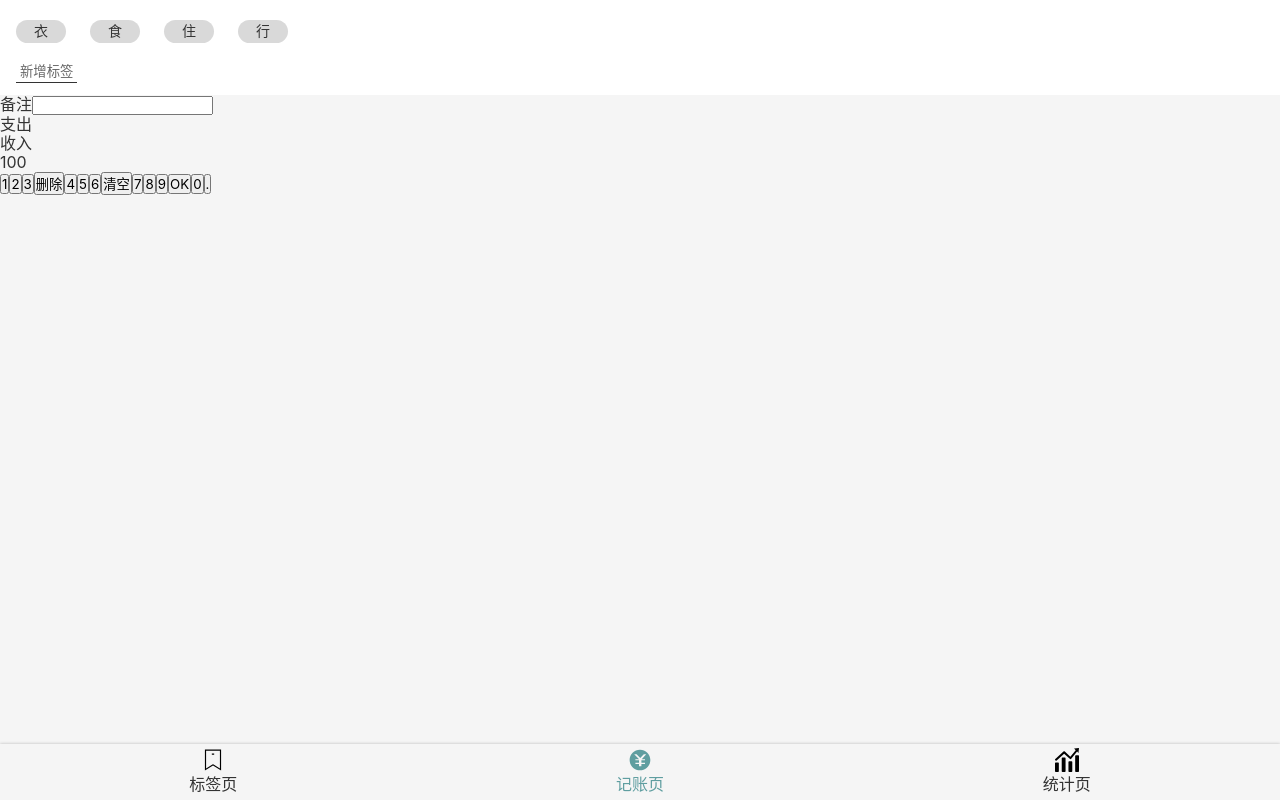
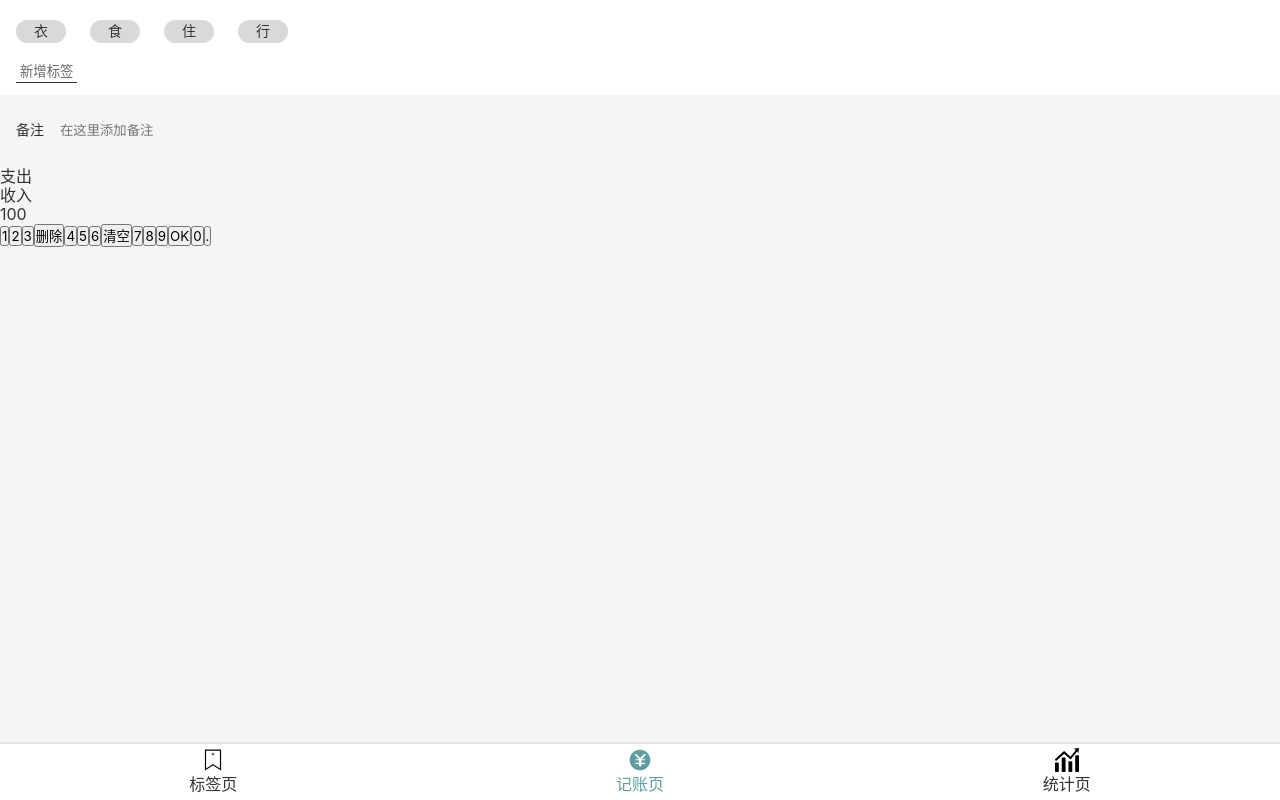
Before and after one commit to zrh617/PocketBookkeeping, a React app: page /#/bookkeeping in a window 1280 px wide. Built offline with nearby package versions, Linux system fonts and the light colour scheme.

Commit message:
记账备注UI完成

```diff
--- a/src/components/Nav.tsx
+++ b/src/components/Nav.tsx
@@ -4,6 +4,7 @@
 import Icon from './Icon';
 
 const NavWrapper = styled.nav`
+  background: #fff;
   line-height: 24px;
   box-shadow: 0 0 3px rgba(0,0,0,0.25);
   > ul {
--- a/src/index.scss
+++ b/src/index.scss
@@ -38,6 +38,10 @@
   font-family: inherit;
 }
 
+:focus{
+  outline: none;
+}
+
 .icon {
   width: 1em;
   height: 1em;
--- a/src/views/Bookkeeping.tsx
+++ b/src/views/Bookkeeping.tsx
@@ -24,16 +24,30 @@
     color: #666;
     margin-top: 8px;
   }
-`
+`;
 const NotesSection = styled.section`
-
-`
+  background: #f5f5f5;
+  padding: 0 16px;
+  font-size: 14px;
+  >label{
+    display: flex;
+    align-items: center;
+    >span{ margin-right: 16px;white-space: nowrap; }
+    >input{
+      display: block;
+      width: 100%;
+      height: 72px;
+      background: none;
+      border: none;
+    }
+  }
+`;
 const CategorySection = styled.section`
 
-`
+`;
 const NumberPadSection = styled.section`
 
-`
+`;
 
 function Bookkeeping() {
   return (
@@ -50,14 +64,14 @@
       <NotesSection>
         <label>
           <span>备注</span>
-          <input type="text"/>
+          <input type="text" placeholder="在这里添加备注"/>
         </label>
       </NotesSection>
       <CategorySection>
-         <ul>
-           <li>支出</li>
-           <li>收入</li>
-         </ul>
+        <ul>
+          <li>支出</li>
+          <li>收入</li>
+        </ul>
       </CategorySection>
       <NumberPadSection>
         <div>100</div>
```
Also changed, not shown: 1 other file (tests, documents, lock files or other folders).
